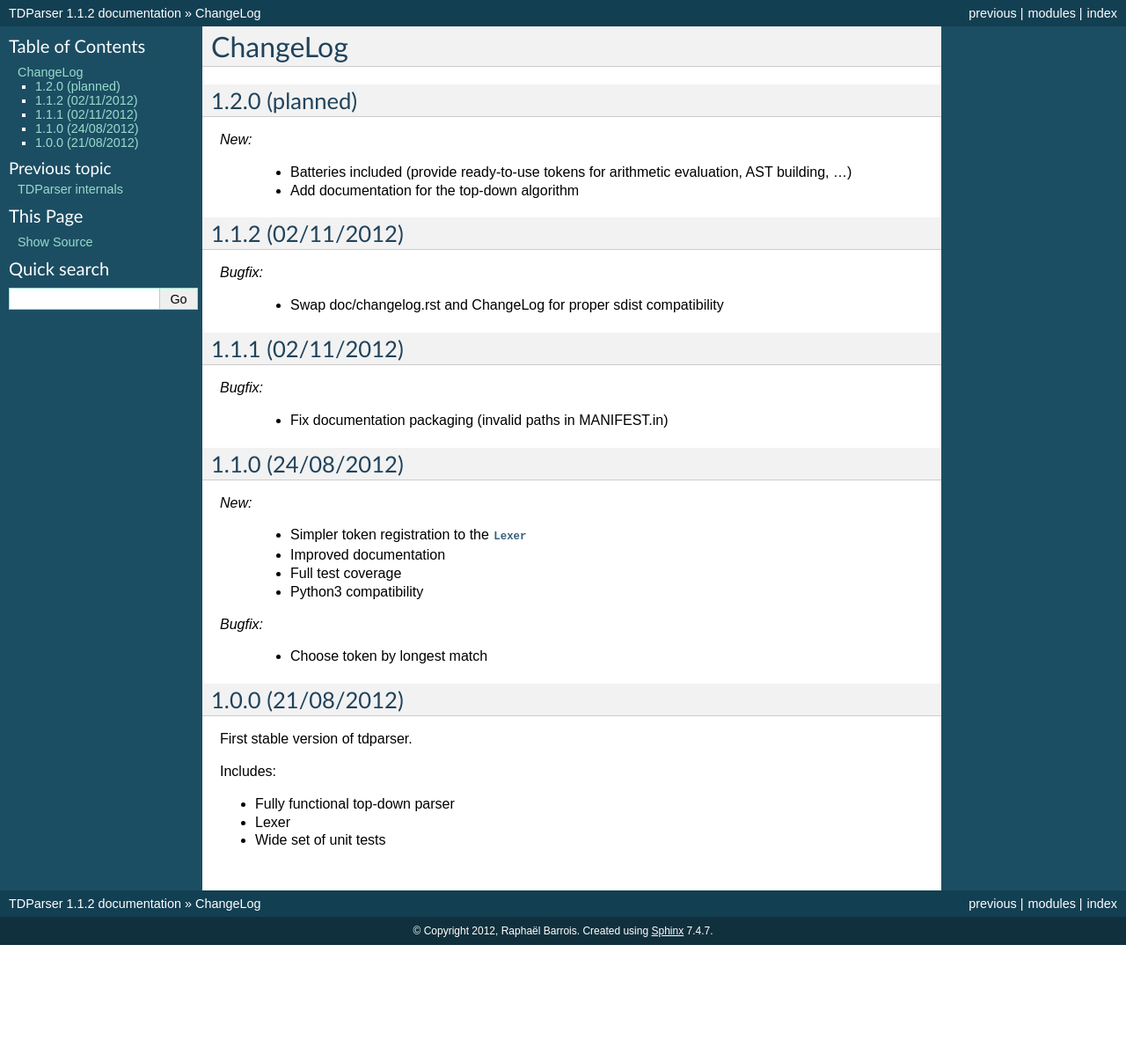
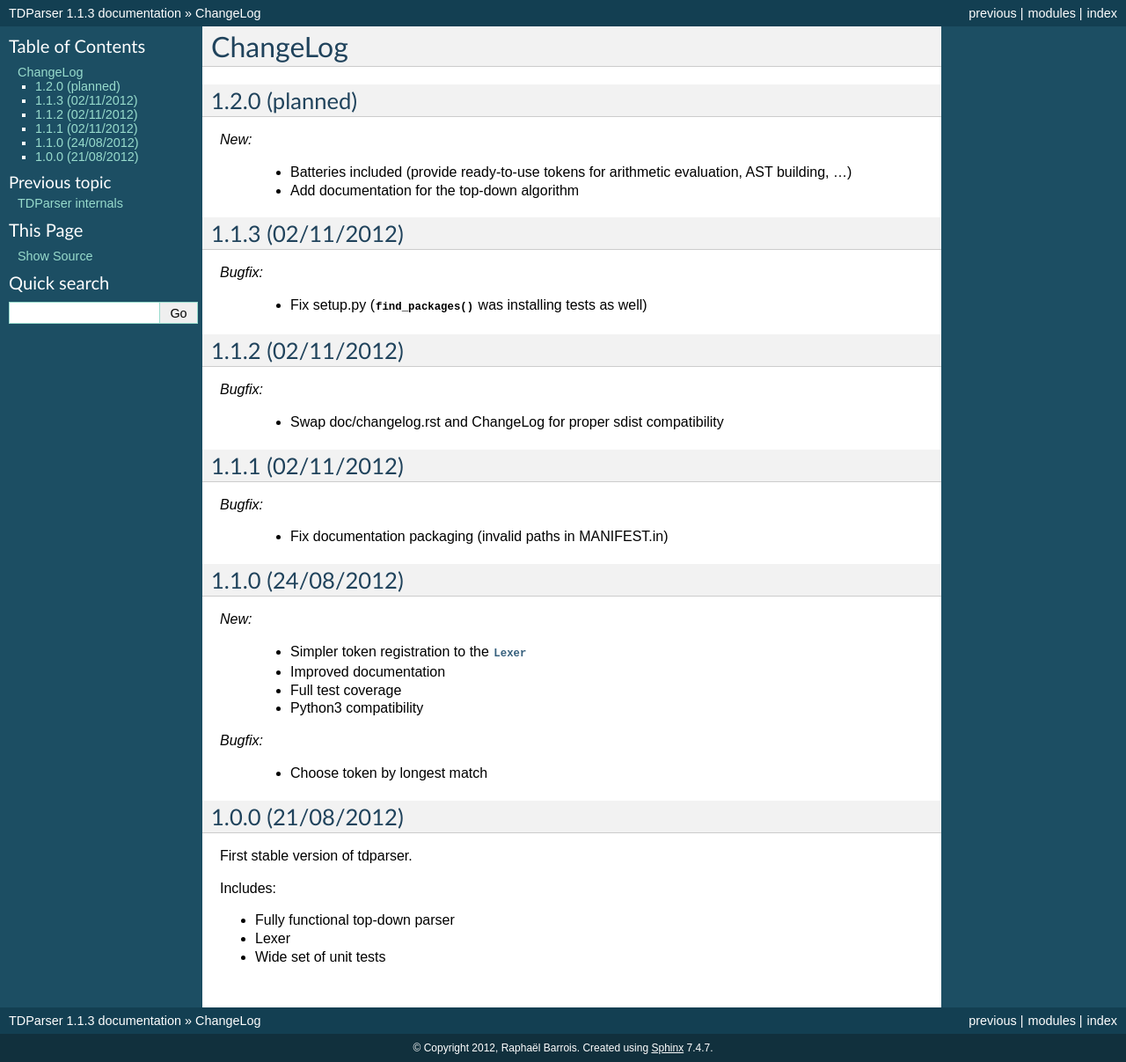
Before and after one commit to rbarrois/tdparser, a Sphinx documentation site: the page built from doc/changelog.rst, in a window 1280 px wide. Shown: the whole page at 88% size. Built offline with Sphinx 7.4.7, drawn with Linux system fonts in a browser that asks for light colours; before the commit the page ends 1074 px from its top, so only the background shows below that.

Commit message:
Version bump to 1.1.3
Signed-off-by: Raphaël Barrois <raphael.barrois@polytechnique.org>

```diff
--- a/doc/changelog.rst
+++ b/doc/changelog.rst
@@ -9,6 +9,13 @@
     - Batteries included (provide ready-to-use tokens for arithmetic evaluation, AST building, ...)
     - Add documentation for the top-down algorithm
 
+1.1.3 (02/11/2012)
+------------------
+
+*Bugfix:*
+
+    - Fix setup.py (:func:`find_packages` was installing tests as well)
+
 1.1.2 (02/11/2012)
 ------------------
 
@@ -16,14 +23,12 @@
 
     - Swap doc/changelog.rst and ChangeLog for proper sdist compatibility
 
-
 1.1.1 (02/11/2012)
 ------------------
 
 *Bugfix:*
 
     - Fix documentation packaging (invalid paths in MANIFEST.in)
-
 
 1.1.0 (24/08/2012)
 ------------------
@@ -39,7 +44,6 @@
 
     - Choose token by longest match
 
-
 1.0.0 (21/08/2012)
 ------------------
 
--- a/tdparser/__init__.py
+++ b/tdparser/__init__.py
@@ -4,7 +4,7 @@
 # Python3
 from __future__ import unicode_literals
 
-__version__ = '1.1.2'
+__version__ = '1.1.3'
 __author__ = "Raphaël Barrois <raphael.barrois+tdparser@polytechnique.org>"
 
 
```
